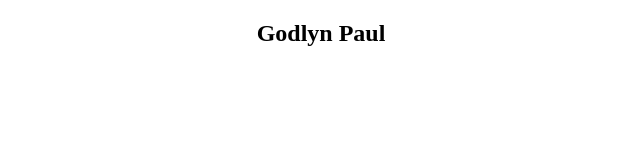
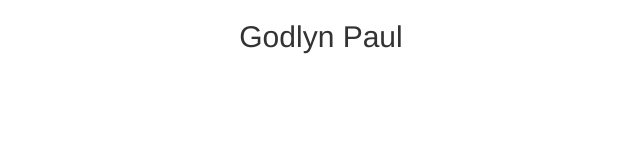
Before and after one commit to GodlynPaul/gain-angular-plus, an Angular app: page / in a window 1280 px wide. Shown: the top 160 px of the page, without its empty margins (319-959 px from the left). Built offline with nearby package versions, Linux system fonts and the light colour scheme.

Commit message:
adding bootstrap library and importing it in global style

```diff
--- a/package.json
+++ b/package.json
@@ -21,6 +21,7 @@
     "@angular/platform-browser": "^4.2.4",
     "@angular/platform-browser-dynamic": "^4.2.4",
     "@angular/router": "^4.2.4",
+    "bootstrap": "^3.3.7",
     "core-js": "^2.4.1",
     "rxjs": "^5.4.2",
     "zone.js": "^0.8.14"
--- a/src/styles.css
+++ b/src/styles.css
@@ -1 +1,2 @@
 /* You can add global styles to this file, and also import other style files */
+@import "~bootstrap/dist/css/bootstrap.css"
```
